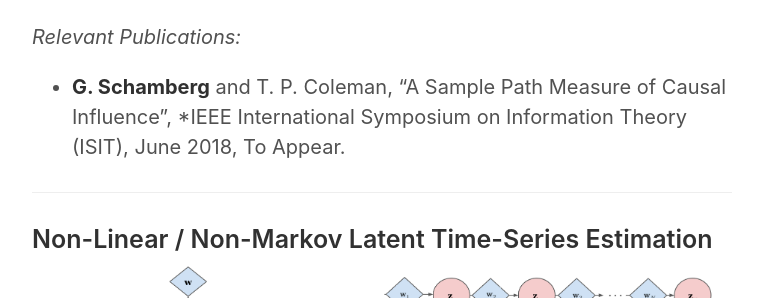
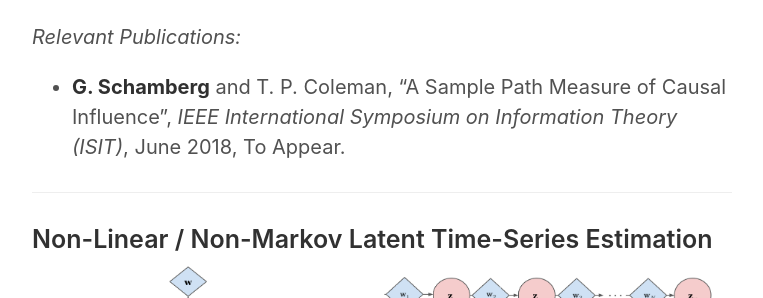
Before and after one commit to gabeschamberg/gabeschamberg.github.io, a Jekyll site: the page built from research.md, in a window 1280 px wide. Shown: the part 806-1104 px from the top of the page, without its empty margins (258-1021 px from the left). Built offline with Jekyll 4.4.1, drawn with Linux system fonts in a browser that asks for light colours; formulas are drawn with MathJax 3.

```diff
--- a/research.md
+++ b/research.md
@@ -15,7 +15,7 @@ We consider the questions:
 Using a [Granger causality](http://www.scholarpedia.org/article/Granger_causality) viewpoint, at every time $$t$$, the causal influence from $$X$$ to $$ Y $$ is meant to represent how much better we can predict $$ Y $$ given its past *and* the past of $$ X $$ than if we were given the past of $$Y$$ alone. To actually acquire these measures, we leverage tools in [sequential prediction](https://www.eng.tau.ac.il/~meir/articles/32%20Universal%20Prediction.pdf) and [directed information](http://citeseerx.ist.psu.edu/viewdoc/download?doi=10.1.1.36.5688&rep=rep1&type=pdf).
 
 *Relevant Publications:*
-- **G. Schamberg** and T. P. Coleman, "A Sample Path Measure of Causal Influence", *IEEE International Symposium on Information Theory (ISIT), June 2018, To Appear.
+- **G. Schamberg** and T. P. Coleman, "A Sample Path Measure of Causal Influence", *IEEE International Symposium on Information Theory (ISIT)*, June 2018, To Appear.
 
 -----
 
```
